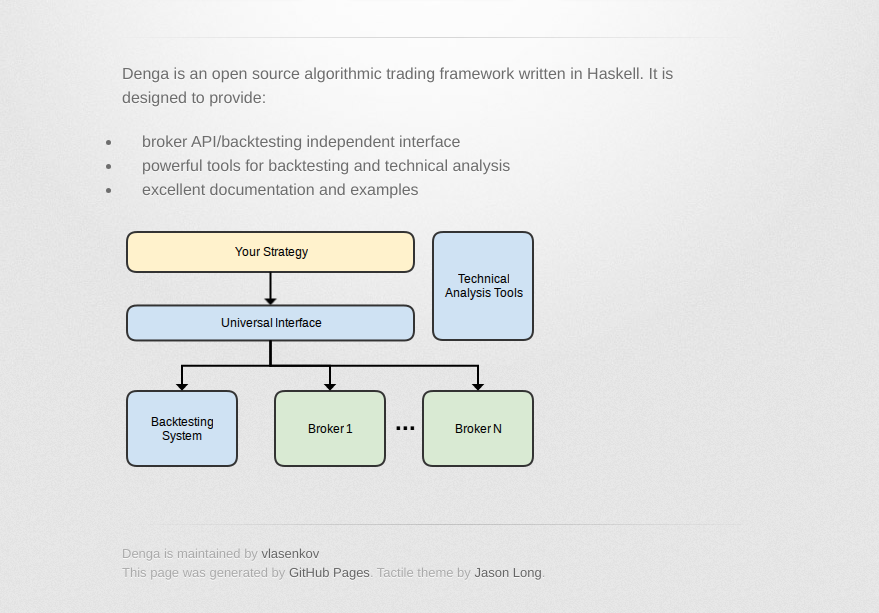
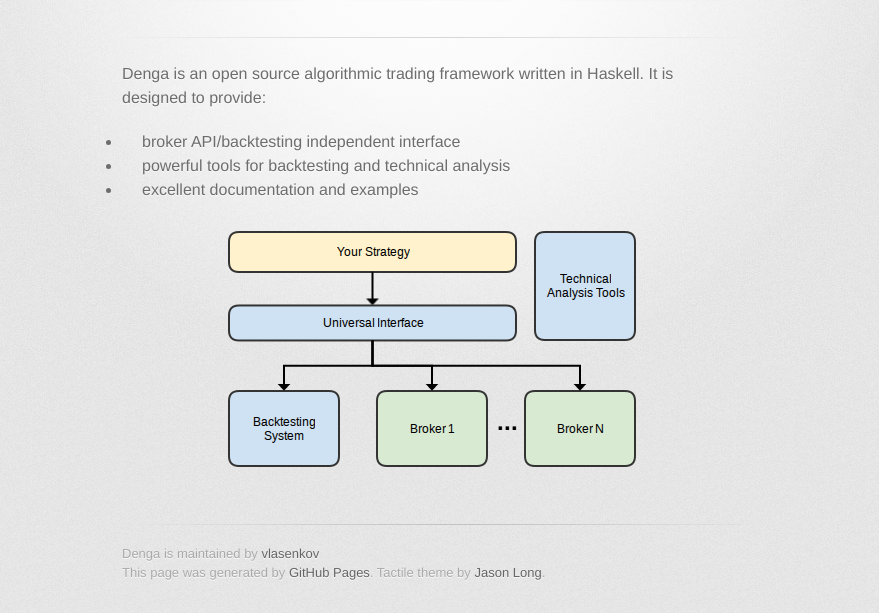
Before and after one commit to cognimech/Denga, a plain HTML site: page index.html in a window 1280 px wide. Shown: the part 209-822 px from the top of the page, without its empty margins (208-1087 px from the left). Drawn offline with Linux system fonts and the light colour scheme; a web font is replaced by a local one.

Commit message:
Update index.html

```diff
--- a/index.html
+++ b/index.html
@@ -38,7 +38,7 @@
 <li>powerful tools for backtesting and technical analysis</li>
 <li>excellent documentation and examples</li>
 </ul>
-        <img src="./images/scheme1.png" align="center"/>
+        <div align="center"><img src="./images/scheme1.png" alt="Denga architecture"/></div>
         </section>
 
         <footer>
```
